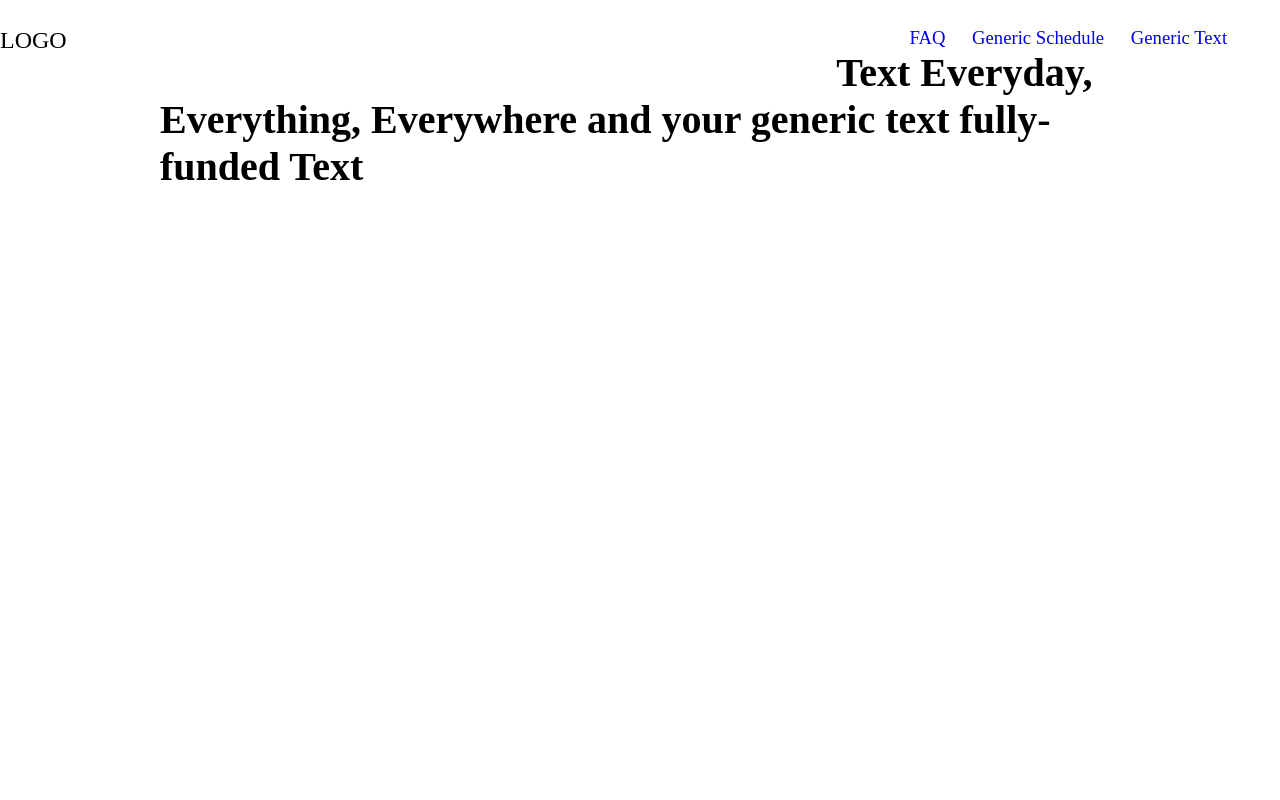
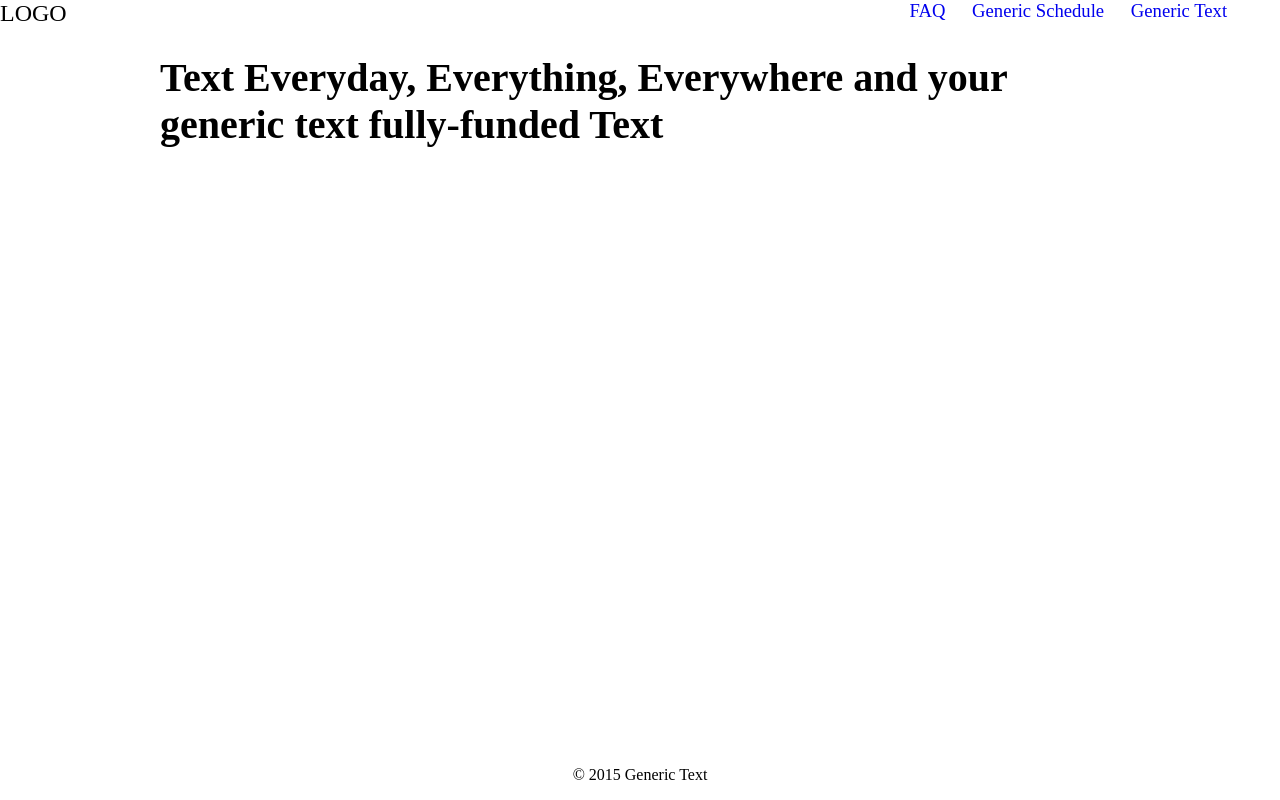
Before and after one commit to burneyburney/technicalAssessment, a plain HTML site: page index.html in a window 1280 px wide. Drawn offline with Linux system fonts and the light colour scheme.

Commit message:
footer and columns fixed

```diff
--- a/index.html
+++ b/index.html
@@ -34,16 +34,30 @@
     <!--  container to center page-->
     <div class="container">
         <div class="row">
-            <div class="hero-text">
-                <h1>Text Everyday, Everything, Everywhere <span>and your generic text fully-funded Text</span></h1>
+            <div class="twelve columns">
+                <div class="hero-text">
+                    <h1>Text Everyday, Everything, Everywhere <span>and your generic text fully-funded Text</span></h1>
+                </div>
             </div>
         </div>
 
 
+
+
+
+
+
+
+
     </div>
     <!--  end container-->
+
+    <!--  FOOTER start-->
     <footer>
-
+        <div class="row">
+            &copy; 2015 Generic Text
+        </div>
     </footer>
+    <!--  FOOTER end-->
 </body>
 </html>
--- a/public/css/main.css
+++ b/public/css/main.css
@@ -17,9 +17,21 @@ h1{
 }
 
 .hero-text {
-    display: block;
+    /*display: block;*/
 }
 
-.hero-text > span{
-    display: block;
+.hero-text > span {
+    /*display: block;*/
 }
+
+/*FOOTER contents*/
+ footer {
+     position: fixed;
+     right: 0;
+     bottom: 0;
+     left: 0;
+     padding: 1rem;
+     background-color: #efefef;
+     text-align: center;
+     background-color: #ffffff;
+ }
```
